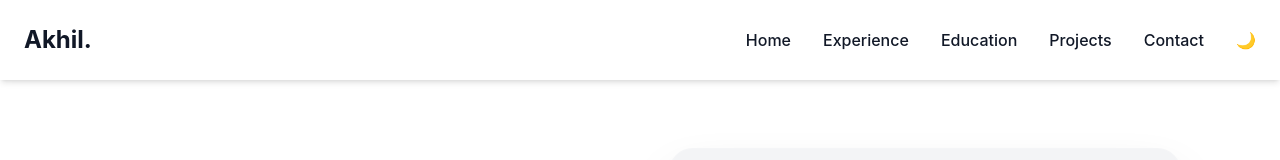
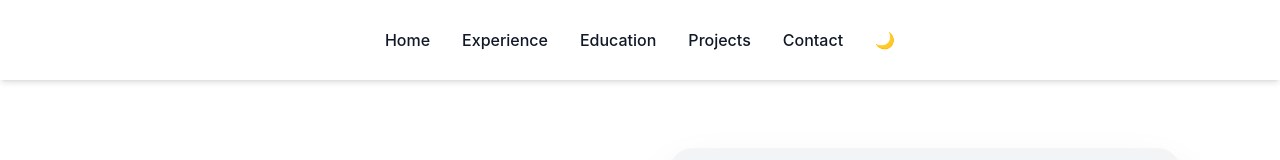
Before and after one commit to akhiirulam/portfolio, a React (Vite) app: page / in a window 1280 px wide. Shown: the top 160 px of the page. Built offline with nearby package versions, Linux system fonts and the light colour scheme.

Commit message:
navbar updated

```diff
--- a/src/components/Navbar/Navbar.jsx
+++ b/src/components/Navbar/Navbar.jsx
@@ -13,22 +13,16 @@ function Navbar() {
         color: "var(--text)",
       }}
     >
-      <div className="mx-auto flex h-20 max-w-7xl items-center justify-between px-6">
-        {/* Logo */}
-        <h1 className="text-2xl font-bold">Akhil.</h1>
-
-        {/* Desktop Menu */}
+      <div className="mx-auto flex h-20 max-w-7xl items-center justify-center px-6">
         <div className="hidden md:block">
           <NavLinks />
         </div>
 
-        {/* Mobile Button */}
         <button onClick={() => setOpen(!open)} className="text-3xl md:hidden">
           {open ? <HiX /> : <HiOutlineMenuAlt3 />}
         </button>
       </div>
 
-      {/* Mobile Menu */}
       {open && (
         <div
           className="border-t md:hidden"
```
